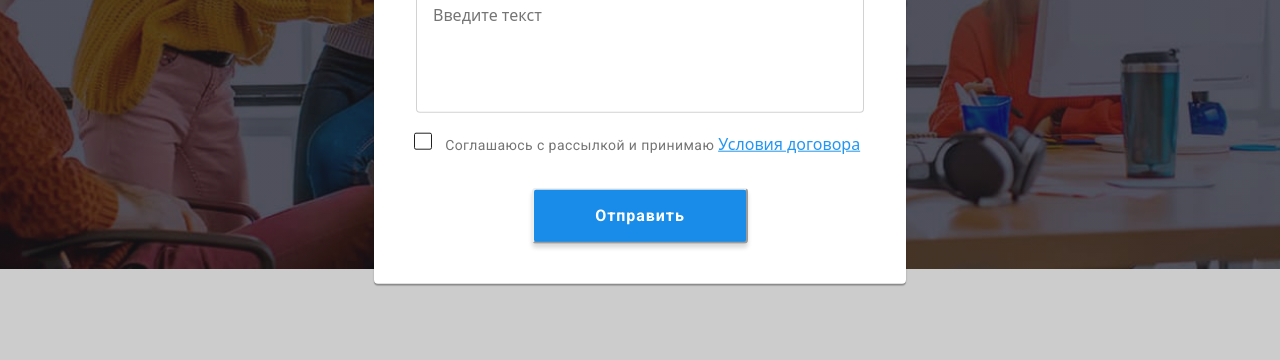
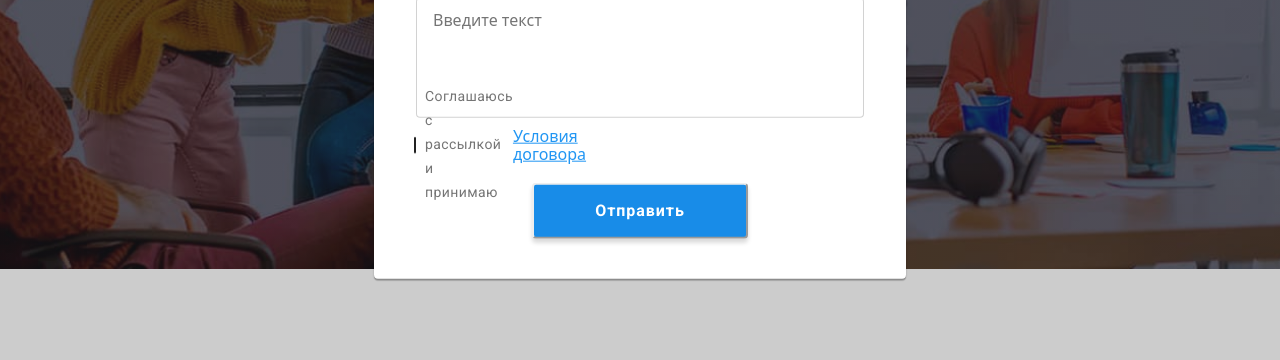
Before and after one commit to Jaroslava8/goit-markup-hw-06, a plain HTML site: page index.html in a window 1280 px wide. Both pictures are taken after a click on the button "Заказать услугу". Shown: the part 422-782 px from the top of the page. Drawn offline with nearby package versions, Linux system fonts and the light colour scheme.

Commit message:
correction

```diff
--- a/css/styles.css
+++ b/css/styles.css
@@ -1259,9 +1259,9 @@ a {
   margin-top: 20px;
   margin-left: 40px;
   margin-right: 40px;
-
 }
 .labelText{
+
 font-family: 'Roboto';
 font-style: normal;
 
@@ -1273,6 +1273,7 @@ color: #757575;
 margin-left: 9px;
 }
 .check-a{
+
   text-decoration: underline;
   color: rgba(33, 150, 243, 1);
   font-weight: 400px;
@@ -1292,7 +1293,6 @@ overflow: hidden;
 
 .iconCheck{
 
-
   fill: #FFFFFF;
   border: 1px solid  rgba(33, 33, 33, 1);
   border-radius: 2px ;
@@ -1304,11 +1304,14 @@ overflow: hidden;
 }
 .form-label{
 
-
   margin-right: 9px;
   margin-right: 0;
   width: 16px;
   height: 15px;
+  display: inline-block;
+  display: flex;
+  align-items: center;
+
 
 
 }
--- a/index.html
+++ b/index.html
@@ -488,16 +488,11 @@
 
 
     <div class="checkBoxContent" >
-
-
-
-
    <label class="form-label" >
      <input type="checkbox" class="checkbox"/>
-
     <svg class="iconCheck" width="16px" height="15px"><use href="./images/icons/6dz.svg#icon-check"> </use></svg>
 
-    <span class="labelText">Соглашаюсь с рассылкой и принимаю </span><a href="#" class="check-a">Условия договора</a>
+    <span class="labelText">Соглашаюсь с рассылкой и принимаю&nbsp;</span><a href="#" class="check-a">Условия договора</a>
    </label>
 
     </div>
```
